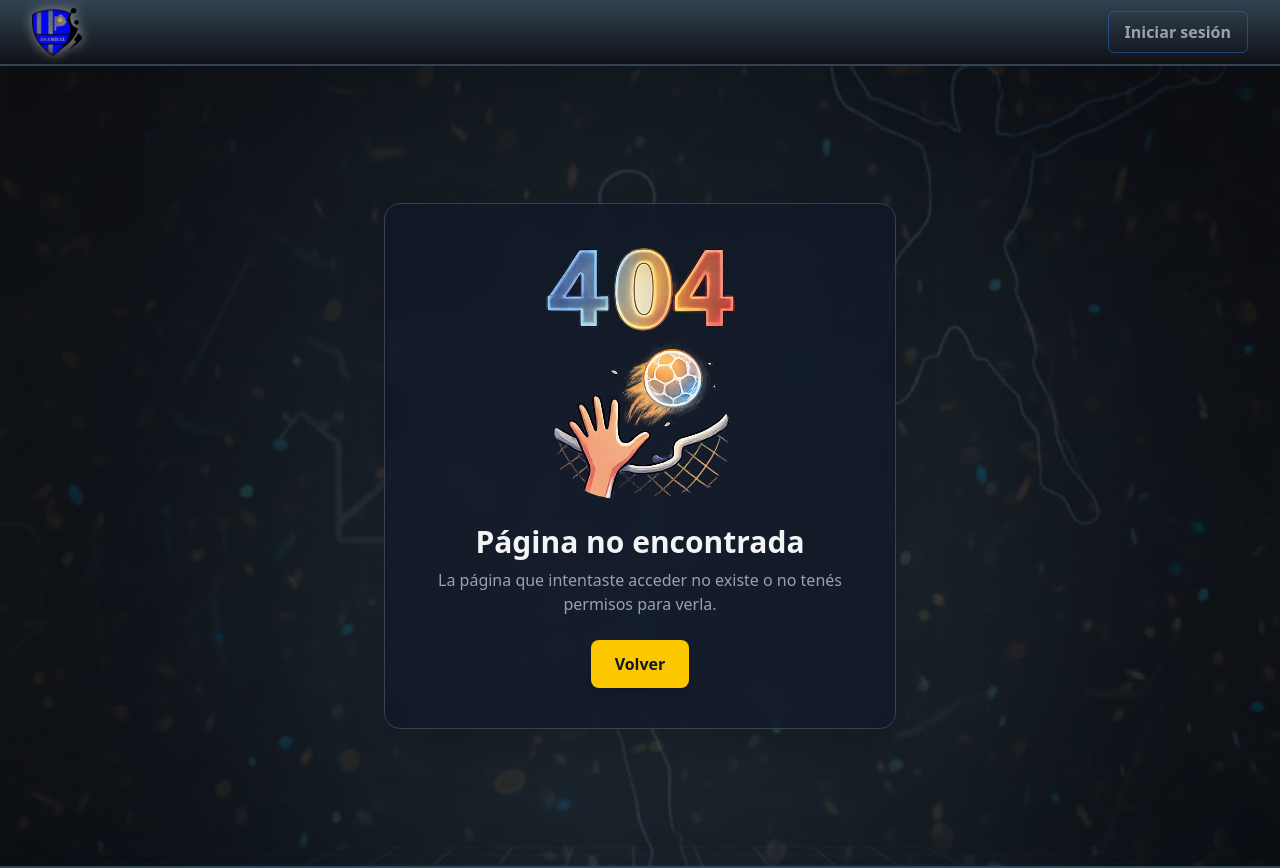
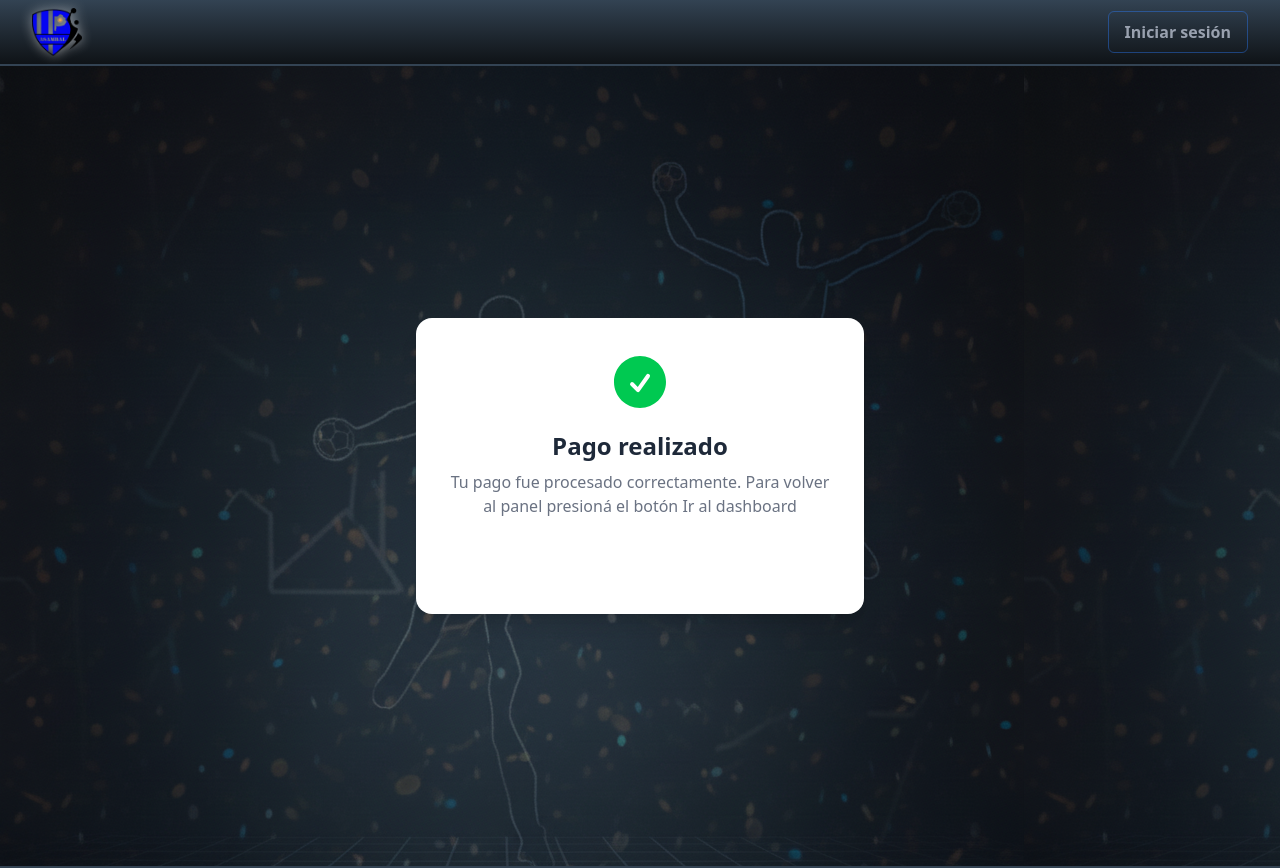
Before and after one commit to luminosparkdev/asambal, a React (Vite) app: page /pago-exitoso in a window 1280 px wide. Shown: the top 868 px of the page. Built offline with nearby package versions, Linux system fonts and the light colour scheme.

Commit message:
vistas pago exitoso, pendiente, fallido

```diff
--- /dev/null
+++ b/src/Pages/PagoResultado.jsx
@@ -0,0 +1,54 @@
+import { CheckCircleIcon, XCircleIcon, ClockIcon } from "@heroicons/react/24/solid";
+
+function PagoResultado({ tipo }) {
+  const config = {
+    exito: {
+      titulo: "Pago realizado",
+      mensaje: "Tu pago fue procesado correctamente. Para volver al panel presioná el botón Ir al dashboard",
+      icon: CheckCircleIcon,
+      color: "text-green-500",
+    },
+    pendiente: {
+      titulo: "Pago en proceso",
+      mensaje: "Estamos procesando tu pago. Para volver al panel presioná el botón Ir al dashboard",
+      icon: ClockIcon,
+      color: "text-yellow-500",
+    },
+    fallido: {
+      titulo: "Pago no completado",
+      mensaje: "Hubo un problema al procesar el pago. Para volver al panel presioná el botón Ir al dashboard",
+      icon: XCircleIcon,
+      color: "text-red-500",
+    },
+  };
+
+  const data = config[tipo];
+  const Icon = data.icon;
+
+  return (
+    <div className="min-h-screen flex items-center justify-center bg-[url('/src/assets/Asambal/fondodashboard.webp')] px-4">
+      <div className="bg-white rounded-2xl shadow-xl p-8 max-w-md w-full text-center">
+        <Icon className={`w-16 h-16 mx-auto mb-4 ${data.color}`} />
+
+        <h1 className="text-2xl font-semibold text-gray-800 mb-2">
+          {data.titulo}
+        </h1>
+
+        <p className="text-gray-500 mb-6">{data.mensaje}</p>
+
+        <button
+          onClick={() => (window.location.href = "/dashboard")}
+          className="w-full bg-primary hover:opacity-90 text-white font-medium py-2 px-4 rounded-xl transition"
+        >
+          Ir al dashboard
+        </button>
+      </div>
+    </div>
+  );
+}
+
+export default PagoResultado;
+
+export const PagoExitoso = () => <PagoResultado tipo="exito" />;
+export const PagoPendiente = () => <PagoResultado tipo="pendiente" />;
+export const PagoFallido = () => <PagoResultado tipo="fallido" />;
```
Also changed, not shown: src/App/router.jsx (+8 -2 lines).
